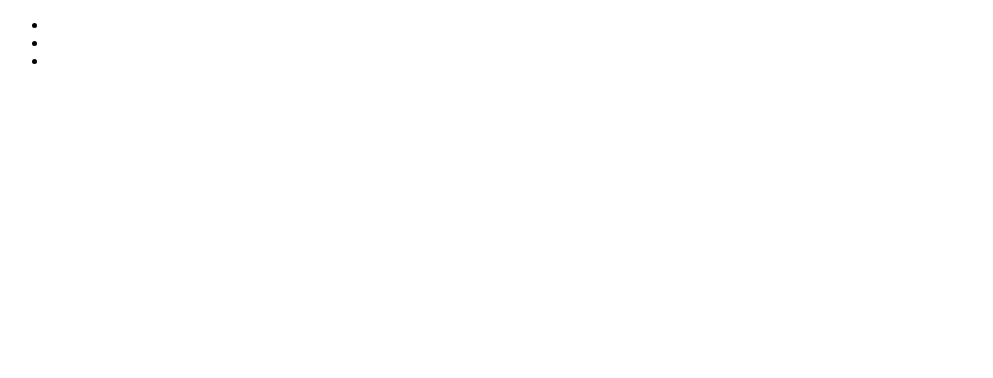
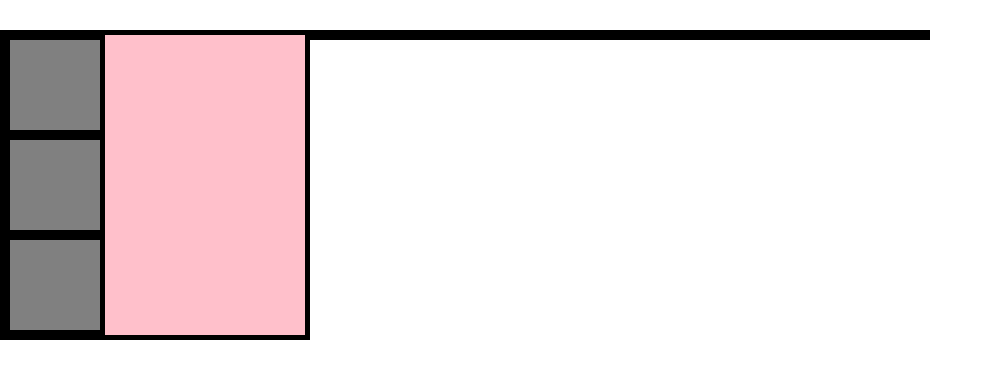
Before and after one commit to samwzz/ttt_hanoi_jquery, a plain HTML site: page hanoi_jquery/skeleton/index.html in a window 1280 px wide. Shown: the whole page, without its empty margins (0-993 px from the left). Drawn offline with nearby package versions, Linux system fonts and the light colour scheme.

Commit message:
Work on hanoi_jquery

```diff
--- /dev/null
+++ b/hanoi_jquery/skeleton/css/hanoi.css
@@ -0,0 +1,41 @@
+html, body, ul, li {
+  margin: 0;
+  padding: 0;
+  border: 0;
+  font: inherit;
+  text-align: inherit;
+  text-decoration: inherit;
+  color: inherit;
+  background: transparent;
+}
+
+ul {
+   list-style: none;
+ }
+
+.group:after {
+   content: "";
+   display: block;
+   clear: both;
+ }
+
+.grid {
+  float: left;
+  margin: 30px auto;
+  width: 300px;
+  border: 5px solid black;
+  background-color: pink;
+  background-size: cover;
+
+}
+
+.grid > li {
+  width: 90px;
+  height: 90px;
+  border: 5px solid black;
+  background: gray;
+  cursor: pointer;
+  text-align: center;
+  font-family: sans-serif;
+  font-size: 90px;
+}
--- a/hanoi_jquery/skeleton/index.html
+++ b/hanoi_jquery/skeleton/index.html
@@ -3,6 +3,7 @@
   <head>
     <meta charset="utf-8">
     <title></title>
+    <link rel="stylesheet" type="text/css" href="./css/hanoi.css">
     <script src="https://ajax.googleapis.com/ajax/libs/jquery/2.2.4/jquery.min.js"></script>
     <script type="text/javascript" src = "js/bundle.js">
     </script>
--- a/hanoi_jquery/skeleton/js/bundle.js
+++ b/hanoi_jquery/skeleton/js/bundle.js
@@ -150,8 +150,7 @@ const HanoiView = __webpack_require__(2);
 $( () => {
   const rootEl = $('.hanoi');
   const game = new HanoiGame();
-  const view = new HanoiView(game, rootEl);
-  view.setUpTower();
+  new HanoiView(game, rootEl);
 });
 console.log("random");
 
@@ -166,21 +165,25 @@ class View {
   constructor(game, $el){
     this.game = game;
     this.$el = $el;
+    this.setUpTower();
   }
 
   setUpTower(){
     for (let i = 0; i < 3; i++) {
       const $ul = $("<ul>");
       $ul.data("index", i);
-
+      $ul.addClass("grid");
+      $ul.addClass("group");
       if (i === 0) {
         for (let j = 0; j < 3; j++) {
           const $li = $("<li>");
           $ul.append($li);
         }
       }
+
       this.$el.append($ul);
     }
+
   }
 }
 
--- a/hanoi_jquery/skeleton/js/hanoi-view.js
+++ b/hanoi_jquery/skeleton/js/hanoi-view.js
@@ -4,21 +4,25 @@ class View {
   constructor(game, $el){
     this.game = game;
     this.$el = $el;
+    this.setUpTower();
   }
 
   setUpTower(){
     for (let i = 0; i < 3; i++) {
       const $ul = $("<ul>");
       $ul.data("index", i);
-
+      $ul.addClass("grid");
+      $ul.addClass("group");
       if (i === 0) {
         for (let j = 0; j < 3; j++) {
           const $li = $("<li>");
           $ul.append($li);
         }
       }
+
       this.$el.append($ul);
     }
+
   }
 }
 
--- a/hanoi_jquery/skeleton/js/main.js
+++ b/hanoi_jquery/skeleton/js/main.js
@@ -4,7 +4,6 @@ const HanoiView = require('./hanoi-view.js');
 $( () => {
   const rootEl = $('.hanoi');
   const game = new HanoiGame();
-  const view = new HanoiView(game, rootEl);
-  view.setUpTower();
+  new HanoiView(game, rootEl);
 });
 console.log("random");
```
